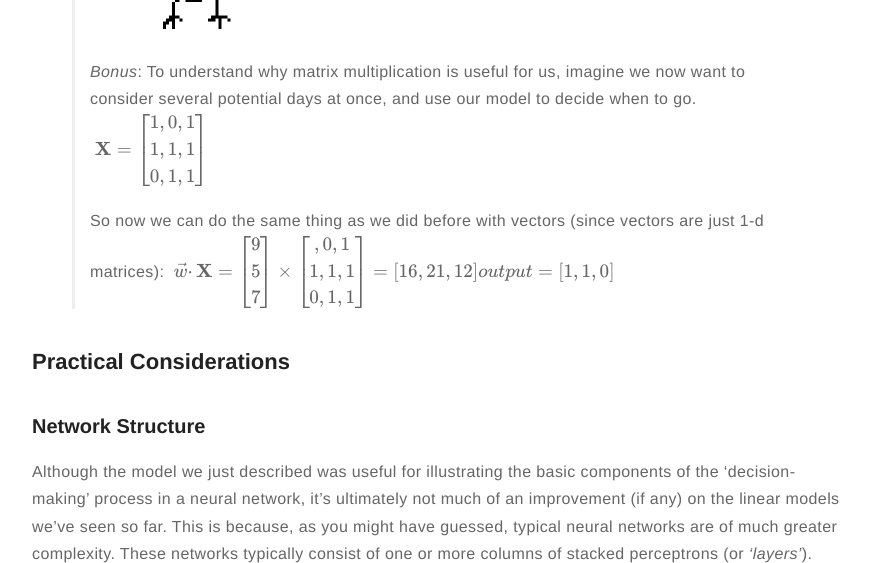
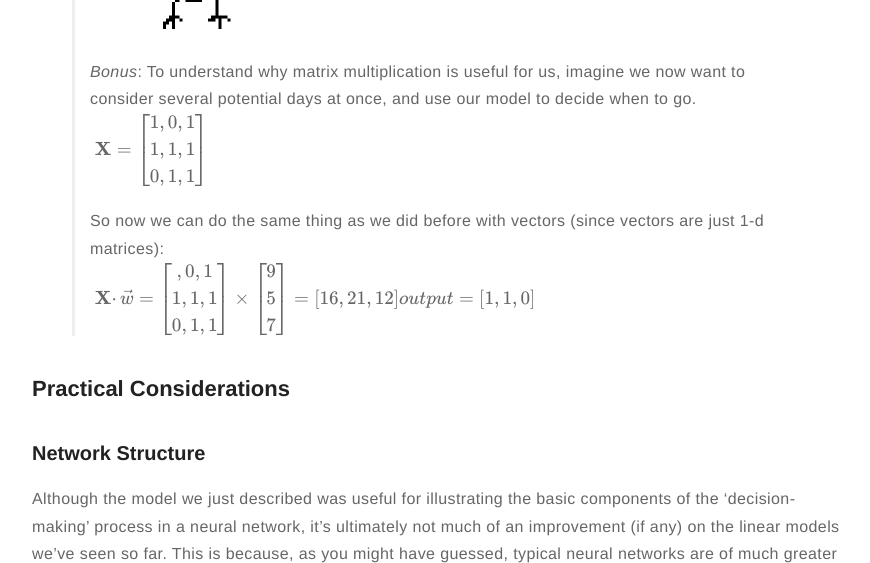
Before and after one commit to meccaLeccaHi/meccaLeccaHi.github.io, a Jekyll site: the page built from _posts/2018-10-30-neural_nets-tensorflow.md, in a window 1280 px wide and 900 px high, scrolled down 7561 px, cut to the strip 0-563 px from the top of the window. Shown: the whole strip, without its empty margins (203-1073 px from the left). Built offline with Jekyll 4.4.1, drawn with Linux system fonts in a browser that asks for light colours; formulas are drawn with MathJax 3; comment, search, counter and statistics services are not loaded.

Commit message:
adding text

```diff
--- a/_posts/2018-10-30-neural_nets-tensorflow.md
+++ b/_posts/2018-10-30-neural_nets-tensorflow.md
@@ -251,8 +251,8 @@ Although these models were structured to behave like neurons, their behavior can
 >
 > So now we can do the same thing as we did before with vectors (since vectors are just 1-d matrices):
 >$$\begin{equation*}
-    \ \vec{w} \cdotp \mathbf{X} = \left[\begin{array}{c} 9 \\ 5 \\ 7 \end{array} \right]
-    \times \left[\begin{array}1,0,1\\1,1,1\\0,1,1\end{array} \right] =
+    \ \mathbf{X} \cdotp \vec{w} = \left[\begin{array}1,0,1\\1,1,1\\0,1,1\end{array} \right]
+    \times \left[\begin{array}{c} 9 \\ 5 \\ 7 \end{array} \right] =
 	[\begin{array}{c} 16, 21, 12 \end{array}] \\
      output=[\begin{array}{c} 1, 1, 0 \end{array}]
 \end{equation*}$$
```
